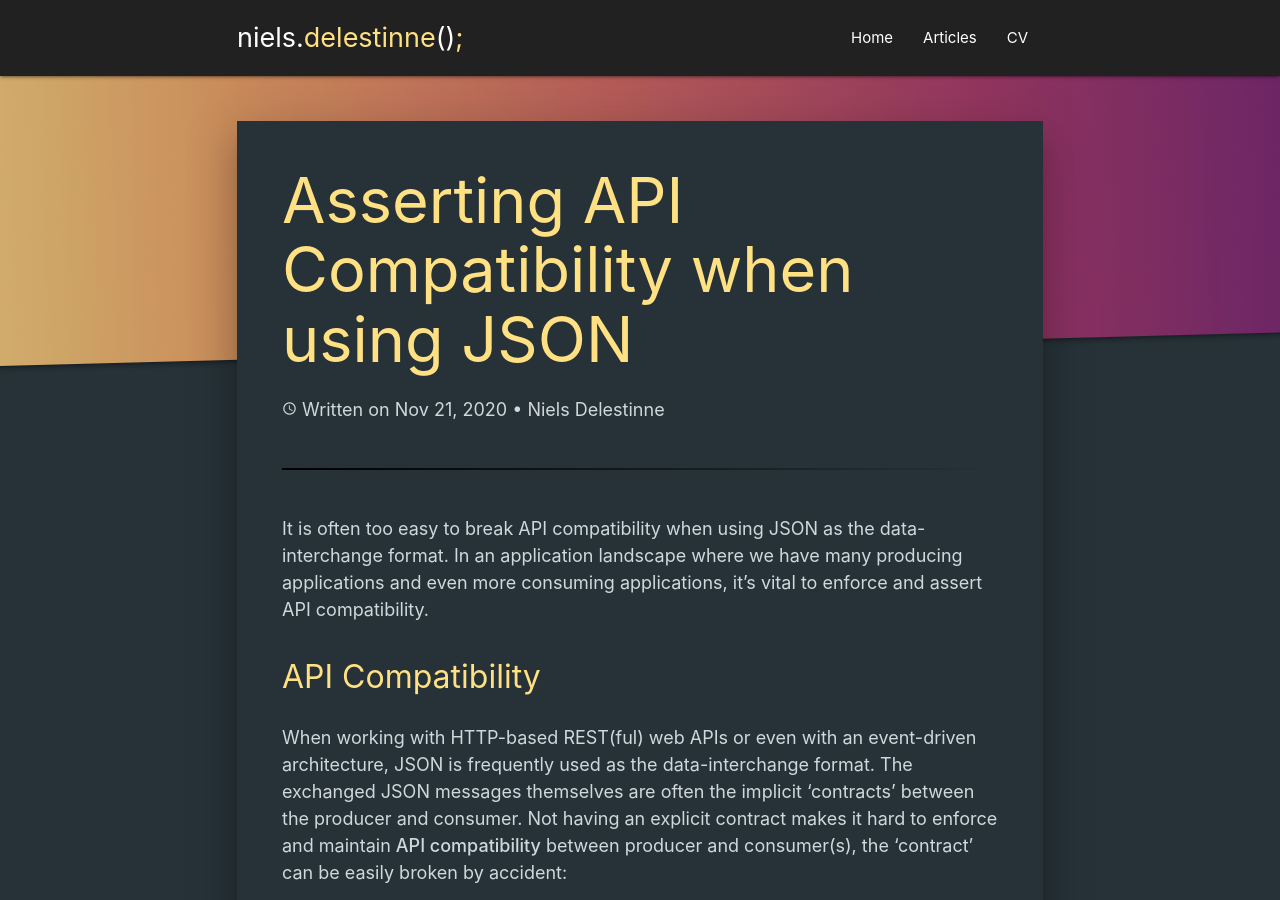
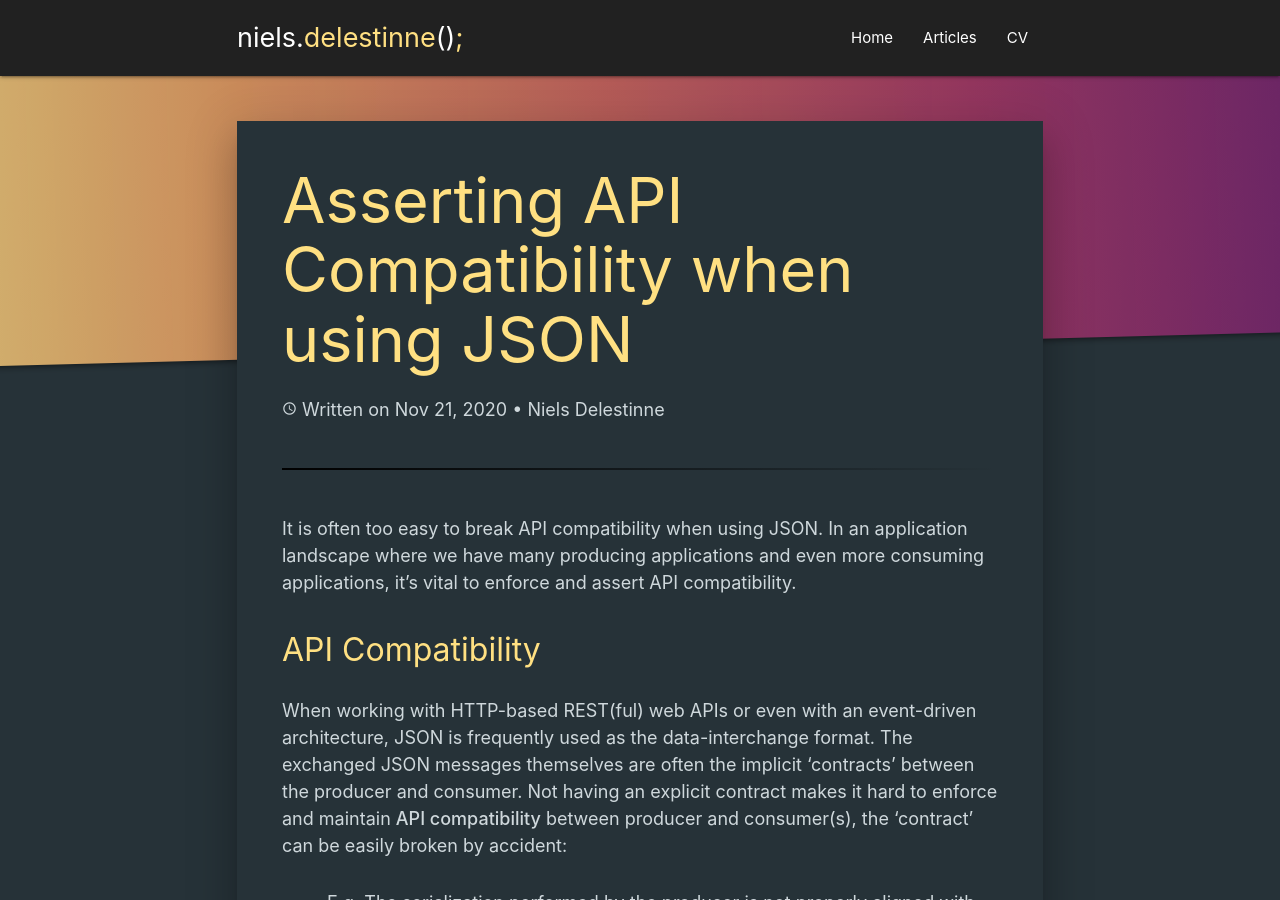
Before and after one commit to nielsdelestinne/niedel.be, a Jekyll site: the page built from _posts/2020-11-21-asserting-api-compatibility-when-using-json.markdown, in a window 1280 px wide and 900 px high. Built offline with Jekyll 4.4.1, drawn with Linux system fonts in a browser that asks for light colours.

Commit message:
Reduce initial paragraph (even more)

```diff
--- a/_posts/2020-11-21-asserting-api-compatibility-when-using-json.markdown
+++ b/_posts/2020-11-21-asserting-api-compatibility-when-using-json.markdown
@@ -7,7 +7,7 @@ categories: java api json
 comments: false
 ---
 
-It is often too easy to break API compatibility when using JSON as the data-interchange format. In an
+It is often too easy to break API compatibility when using JSON. In an
 application landscape where we have many producing applications and even more consuming applications,
 it's vital to enforce and assert API compatibility.
 
--- a/_posts/2023-10-09-test-first-data-migrations.markdown
+++ b/_posts/2023-10-09-test-first-data-migrations.markdown
@@ -7,7 +7,7 @@ categories: back-end PostgreSQL Flyway
 comments: false
 ---
 
-Anyone who has worked on an application involving persistent data knows how challenging data migrations can be. They're difficult to write and crucial to execute flawlessly. This article explores a test-first approach to tackle this challenge.
+Anyone who has worked with persistent data knows how challenging data migrations can be. They're difficult to write and crucial to execute flawlessly. This article explores a test-first approach to tackle this challenge.
 
 <!--more-->
 
```
